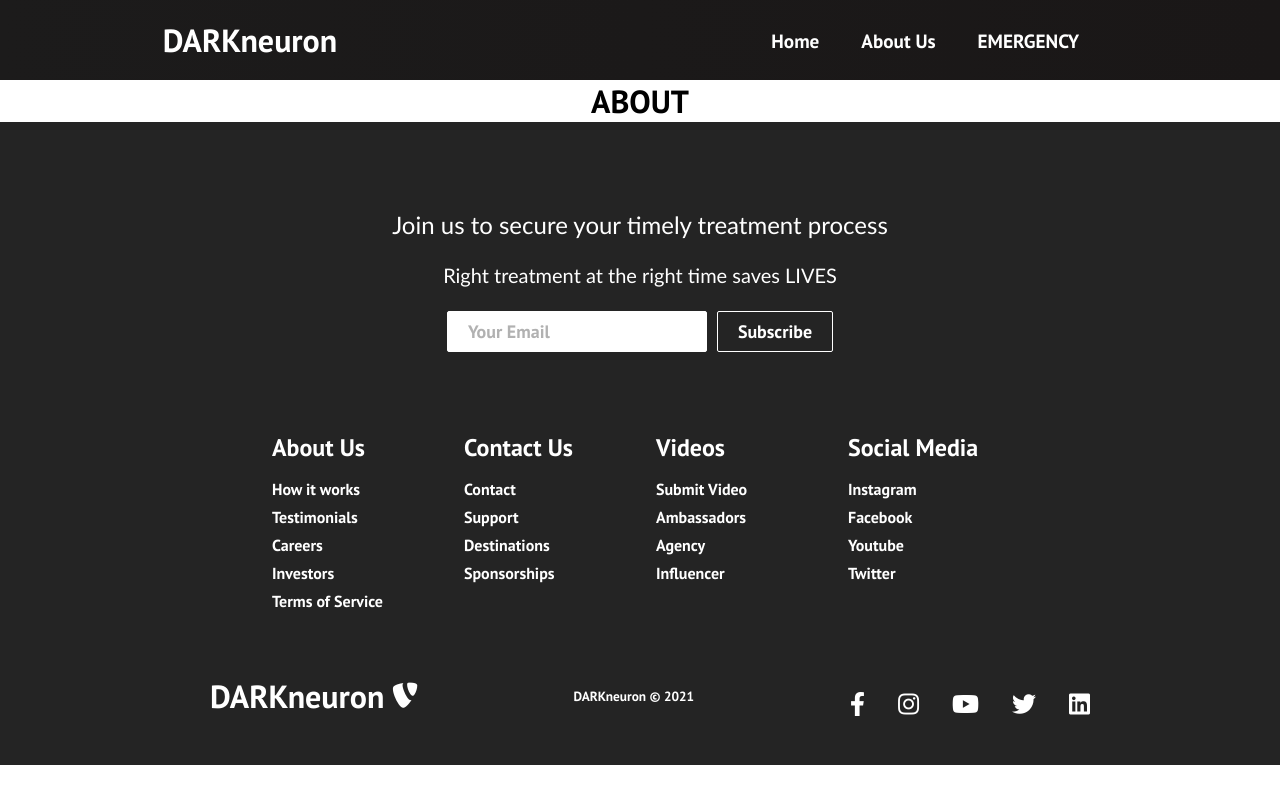
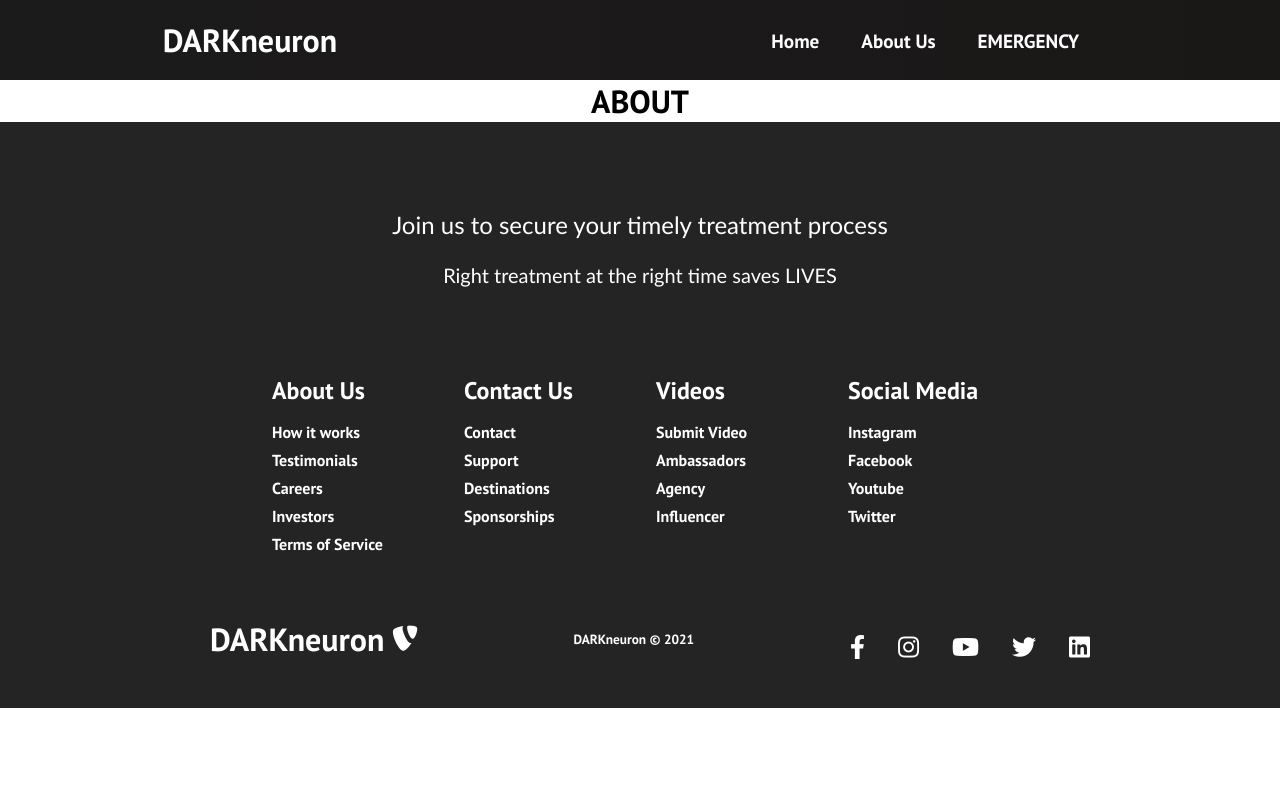
Before and after one commit to SharadSaha/hackout_21, a React (Create React App) app in the folder app/: page /about in a window 1280 px wide. Built offline with nearby package versions, Linux system fonts and the light colour scheme.

Commit message:
Update Footer.js

```diff
--- a/app/src/components/Footer.js
+++ b/app/src/components/Footer.js
@@ -1,6 +1,6 @@
 import React from 'react';
 import './Footer.css';
-import { Button } from './Button';
+// import { Button } from './Button';
 import { Link } from 'react-router-dom';
 
 function Footer() {
@@ -13,7 +13,7 @@ function Footer() {
         <p className='footer-subscription-text'>
           Right treatment at the right time saves LIVES
         </p>
-        <div className='input-areas'>
+        {/* <div className='input-areas'>
           <form>
             <input
               className='footer-input'
@@ -23,13 +23,13 @@ function Footer() {
             />
             <Button buttonStyle='btn--outline'>Subscribe</Button>
           </form>
-        </div>
+        </div> */}
       </section>
       <div class='footer-links'>
         <div className='footer-link-wrapper'>
           <div class='footer-link-items'>
             <h2>About Us</h2>
-            <Link to='/sign-up'>How it works</Link>
+            <Link to='/'>How it works</Link>
             <Link to='/'>Testimonials</Link>
             <Link to='/'>Careers</Link>
             <Link to='/'>Investors</Link>
```
